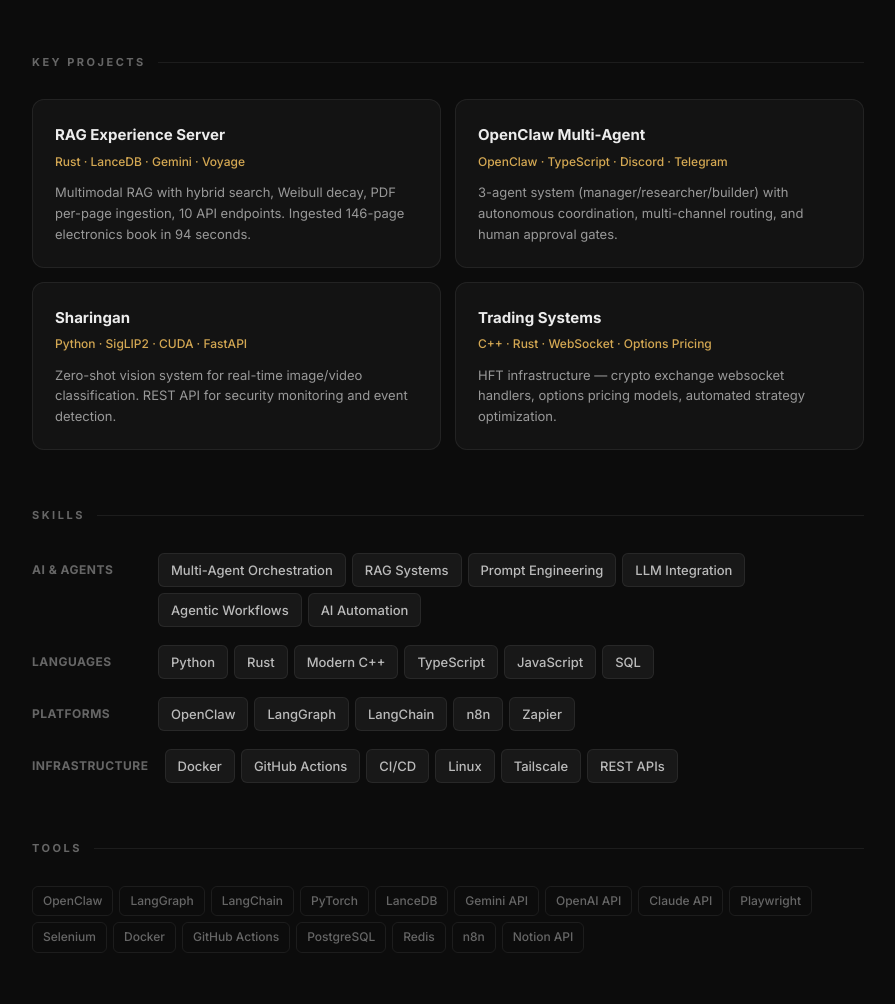
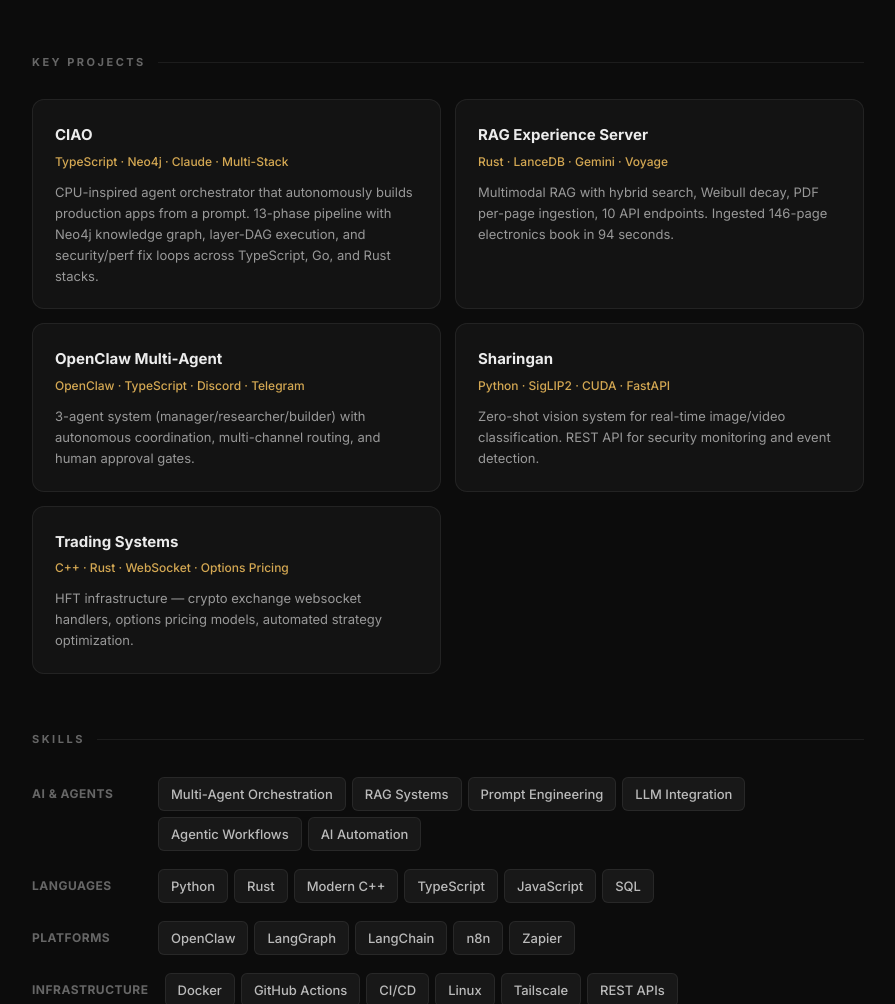
Before and after one commit to Jss-on/portfolio, a plain HTML site: page index.html in a window 1280 px wide. Shown: the part 1796-2800 px from the top of the page, without its empty margins (192-1087 px from the left). Drawn offline with Linux system fonts and the light colour scheme.

Commit message:
Add CIAO project details to index.html
Added project details for CIAO including description and technologies used.

```diff
--- a/index.html
+++ b/index.html
@@ -688,6 +688,11 @@
             </div>
             <div class="projects-grid">
                 <div class="project-card">
+                    <h4>CIAO</h4>
+                    <div class="project-tech">TypeScript &middot; Neo4j &middot; Claude &middot; Multi-Stack</div>
+                    <p>CPU-inspired agent orchestrator that autonomously builds production apps from a prompt. 13-phase pipeline with Neo4j knowledge graph, layer-DAG execution, and security/perf fix loops across TypeScript, Go, and Rust stacks.</p>
+                </div>
+                <div class="project-card">
                     <h4>RAG Experience Server</h4>
                     <div class="project-tech">Rust &middot; LanceDB &middot; Gemini &middot; Voyage</div>
                     <p>Multimodal RAG with hybrid search, Weibull decay, PDF per-page ingestion, 10 API endpoints. Ingested 146-page electronics book in 94 seconds.</p>
```
